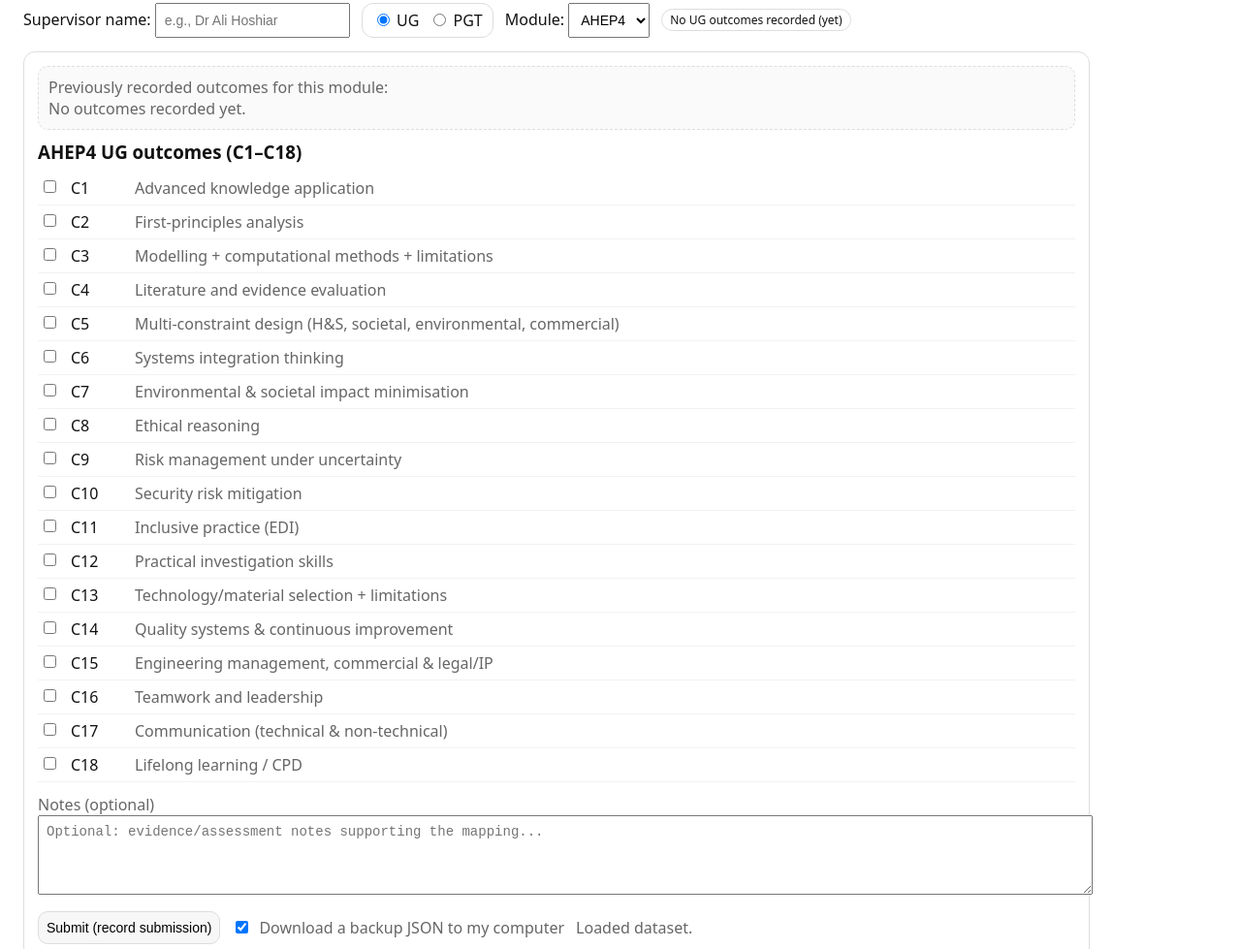
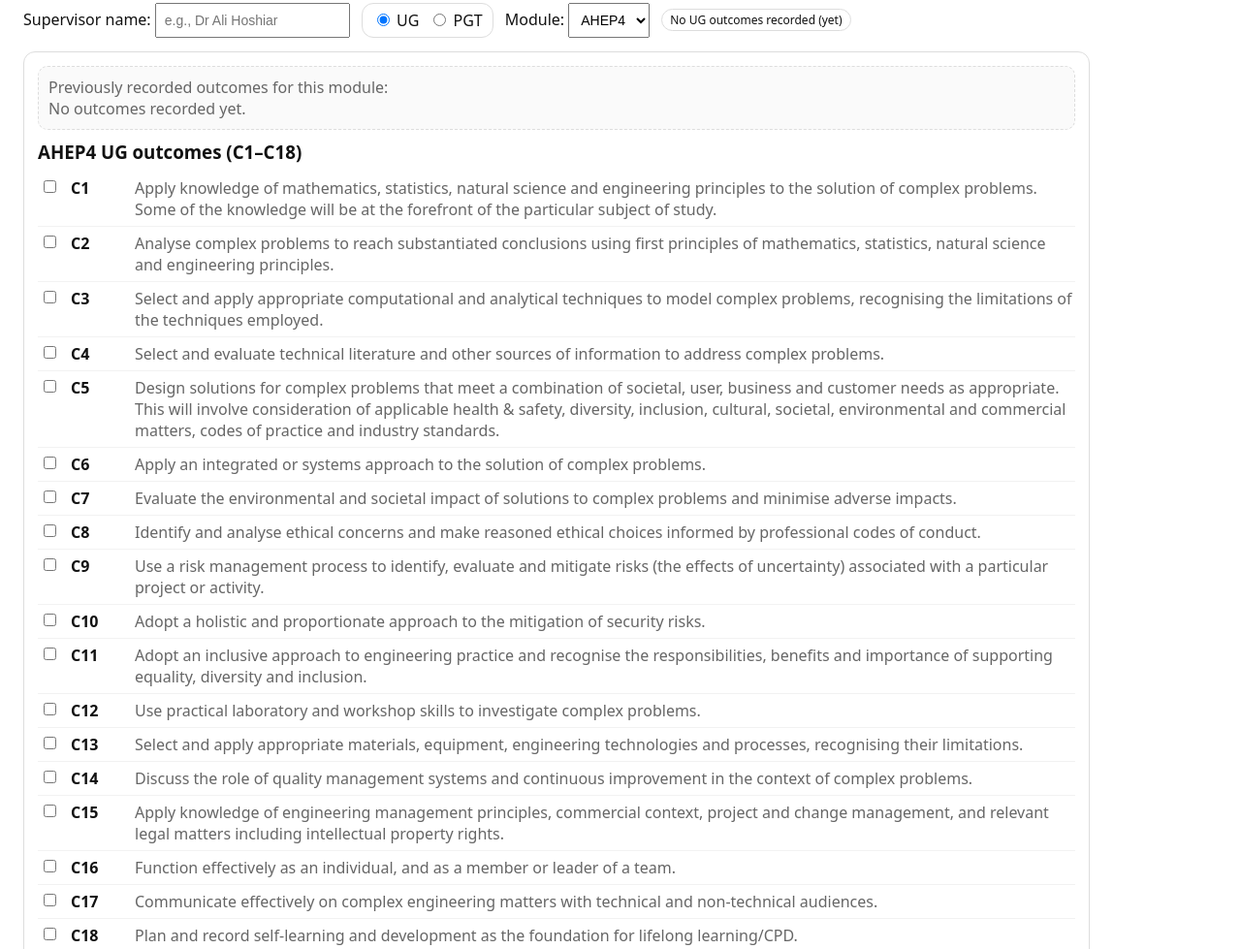
Before and after one commit to akhoshiar/akhoshiar-ahep4-outcomes-editor, a plain HTML site: page index.html in a window 1280 px wide. Shown: the part 303-1282 px from the top of the page at 97% size. Drawn offline with Linux system fonts and the light colour scheme.

Commit message:
Integrate full AHEP text and update checklist display
Added full AHEP text for learning outcomes and updated checklist rendering to display full text.

```diff
--- a/index.html
+++ b/index.html
@@ -68,7 +68,6 @@
     .status-ok{ color:#0a7a28; }
     .status-warn{ color:#8a5a00; }
     .status-err{ color:#b00020; }
-
   </style>
 </head>
 <body>
@@ -149,6 +148,51 @@
   const VIDEO_URL  = ""; // optional: paste your guidance video URL here
 
   // =======================
+  // FULL AHEP TEXT (shown next to each checkbox)
+  // =======================
+  const AHEP_FULL = {
+    // ===== UG (C1–C18) =====
+    C1: "Apply knowledge of mathematics, statistics, natural science and engineering principles to the solution of complex problems. Some of the knowledge will be at the forefront of the particular subject of study.",
+    C2: "Analyse complex problems to reach substantiated conclusions using first principles of mathematics, statistics, natural science and engineering principles.",
+    C3: "Select and apply appropriate computational and analytical techniques to model complex problems, recognising the limitations of the techniques employed.",
+    C4: "Select and evaluate technical literature and other sources of information to address complex problems.",
+    C5: "Design solutions for complex problems that meet a combination of societal, user, business and customer needs as appropriate. This will involve consideration of applicable health & safety, diversity, inclusion, cultural, societal, environmental and commercial matters, codes of practice and industry standards.",
+    C6: "Apply an integrated or systems approach to the solution of complex problems.",
+    C7: "Evaluate the environmental and societal impact of solutions to complex problems and minimise adverse impacts.",
+    C8: "Identify and analyse ethical concerns and make reasoned ethical choices informed by professional codes of conduct.",
+    C9: "Use a risk management process to identify, evaluate and mitigate risks (the effects of uncertainty) associated with a particular project or activity.",
+    C10:"Adopt a holistic and proportionate approach to the mitigation of security risks.",
+    C11:"Adopt an inclusive approach to engineering practice and recognise the responsibilities, benefits and importance of supporting equality, diversity and inclusion.",
+    C12:"Use practical laboratory and workshop skills to investigate complex problems.",
+    C13:"Select and apply appropriate materials, equipment, engineering technologies and processes, recognising their limitations.",
+    C14:"Discuss the role of quality management systems and continuous improvement in the context of complex problems.",
+    C15:"Apply knowledge of engineering management principles, commercial context, project and change management, and relevant legal matters including intellectual property rights.",
+    C16:"Function effectively as an individual, and as a member or leader of a team.",
+    C17:"Communicate effectively on complex engineering matters with technical and non-technical audiences.",
+    C18:"Plan and record self-learning and development as the foundation for lifelong learning/CPD.",
+
+    // ===== PGT (M1–M18) =====
+    M1: "Apply a comprehensive knowledge of mathematics, statistics, natural science and engineering principles to the solution of complex problems. Much of the knowledge will be at the forefront of the particular subject of study and informed by a critical awareness of new developments and the wider context of engineering.",
+    M2: "Formulate and analyse complex problems to reach substantiated conclusions. This will involve evaluating available data using first principles of mathematics, statistics, natural science and engineering principles, and using engineering judgement to work with information that may be uncertain or incomplete, discussing the limitations of the techniques employed.",
+    M3: "Select and apply appropriate computational and analytical techniques to model complex problems, discussing the limitations of the techniques employed.",
+    M4: "Select and critically evaluate technical literature and other sources of information to solve complex problems.",
+    M5: "Design solutions for complex problems that evidence some originality and meet a combination of societal, user, business and customer needs as appropriate. This will involve consideration of applicable health and safety, diversity, inclusion, cultural, societal, environmental and commercial matters, codes of practice and industry standards.",
+    M6: "Apply an integrated or systems approach to the solution of complex problems.",
+    M7: "Evaluate the environmental and societal impact of solutions to complex problems (to include the entire life-cycle of a product or process) and minimise adverse impacts.",
+    M8: "Identify and analyse ethical concerns and make reasoned ethical choices informed by professional codes of conduct.",
+    M9: "Use a risk management process to identify, evaluate and mitigate risks (the effects of uncertainty) associated with a particular project or activity.",
+    M10:"Adopt a holistic and proportionate approach to the mitigation of security risks.",
+    M11:"Adopt an inclusive approach to engineering practice and recognise the responsibilities, benefits and importance of supporting equality, diversity and inclusion.",
+    M12:"Use practical laboratory and workshop skills to investigate complex problems.",
+    M13:"Select and apply appropriate materials, equipment, engineering technologies and processes, recognising their limitations.",
+    M14:"Discuss the role of quality management systems and continuous improvement in the context of complex problems.",
+    M15:"Apply knowledge of engineering management principles, commercial context, project and change management, and relevant legal matters including intellectual property rights.",
+    M16:"Function effectively as an individual, and as a member or leader of a team. Evaluate effectiveness of own and team performance.",
+    M17:"Communicate effectively on complex engineering matters with technical and non-technical audiences, evaluating the effectiveness of the methods used.",
+    M18:"Plan and record self-learning and development as the foundation for lifelong learning/CPD."
+  };
+
+  // =======================
   // App code
   // =======================
   const moduleSelect = document.getElementById('moduleSelect');
@@ -175,64 +219,6 @@
 
   let modules = {};
   let currentCode = null;
-  // =======================
-  // AHEP full text + plain-English labels
-  // =======================
-  const AHEP_INDEX = {
-    // ---- UG (C1–C18) ----
-    C1: { text: "Apply knowledge of mathematics, statistics, natural science and engineering principles to the solution of complex problems. Some of the knowledge will be at the forefront of the particular subject of study.", label: "Advanced knowledge application" },
-    C2: { text: "Analyse complex problems to reach substantiated conclusions using first principles of mathematics, statistics, natural science and engineering principles.", label: "First-principles analysis" },
-    C3: { text: "Select and apply appropriate computational and analytical techniques to model complex problems, recognising the limitations of the techniques employed.", label: "Modelling + computational methods + limitations" },
-    C4: { text: "Select and evaluate technical literature and other sources of information to address complex problems.", label: "Literature and evidence evaluation" },
-    C5: { text: "Design solutions for complex problems that meet a combination of societal, user, business and customer needs as appropriate. This will involve consideration of applicable health & safety, diversity, inclusion, cultural, societal, environmental and commercial matters, codes of practice and industry standards.", label: "Multi-constraint design (H&S, societal, environmental, commercial)" },
-    C6: { text: "Apply an integrated or systems approach to the solution of complex problems.", label: "Systems integration thinking" },
-    C7: { text: "Evaluate the environmental and societal impact of solutions to complex problems and minimise adverse impacts.", label: "Environmental & societal impact minimisation" },
-    C8: { text: "Identify and analyse ethical concerns and make reasoned ethical choices informed by professional codes of conduct.", label: "Ethical reasoning" },
-    C9: { text: "Use a risk management process to identify, evaluate and mitigate risks (the effects of uncertainty) associated with a particular project or activity.", label: "Risk management under uncertainty" },
-    C10:{ text: "Adopt a holistic and proportionate approach to the mitigation of security risks.", label: "Security risk mitigation" },
-    C11:{ text: "Adopt an inclusive approach to engineering practice and recognise the responsibilities, benefits and importance of supporting equality, diversity and inclusion.", label: "Inclusive practice (EDI)" },
-    C12:{ text: "Use practical laboratory and workshop skills to investigate complex problems.", label: "Practical investigation skills" },
-    C13:{ text: "Select and apply appropriate materials, equipment, engineering technologies and processes, recognising their limitations.", label: "Technology/material selection + limitations" },
-    C14:{ text: "Discuss the role of quality management systems and continuous improvement in the context of complex problems.", label: "Quality systems & continuous improvement" },
-    C15:{ text: "Apply knowledge of engineering management principles, commercial context, project and change management, and relevant legal matters including intellectual property rights.", label: "Engineering management, commercial & legal/IP" },
-    C16:{ text: "Function effectively as an individual, and as a member or leader of a team.", label: "Teamwork and leadership" },
-    C17:{ text: "Communicate effectively on complex engineering matters with technical and non-technical audiences.", label: "Communication (technical & non-technical)" },
-    C18:{ text: "Plan and record self-learning and development as the foundation for lifelong learning/CPD.", label: "Lifelong learning / CPD" },
-
-    // ---- PGT (M1–M18) ----
-    M1: { text: "Apply a comprehensive knowledge of mathematics, statistics, natural science and engineering principles to the solution of complex problems. Much of the knowledge will be at the forefront of the particular subject of study and informed by a critical awareness of new developments and the wider context of engineering.", label: "Frontier knowledge + critical awareness" },
-    M2: { text: "Formulate and analyse complex problems to reach substantiated conclusions. This will involve evaluating available data using first principles of mathematics, statistics, natural science and engineering principles, and using engineering judgement to work with information that may be uncertain or incomplete, discussing the limitations of the techniques employed.", label: "Judgement under uncertainty + limitations" },
-    M3: { text: "Select and apply appropriate computational and analytical techniques to model complex problems, discussing the limitations of the techniques employed.", label: "Advanced modelling + limitations (explicit)" },
-    M4: { text: "Select and critically evaluate technical literature and other sources of information to solve complex problems.", label: "Critical literature evaluation" },
-    M5: { text: "Design solutions for complex problems that evidence some originality and meet a combination of societal, user, business and customer needs as appropriate. This will involve consideration of applicable health and safety, diversity, inclusion, cultural, societal, environmental and commercial matters, codes of practice and industry standards.", label: "Original design + multi-constraint needs" },
-    M6: { text: "Apply an integrated or systems approach to the solution of complex problems.", label: "Systems approach" },
-    M7: { text: "Evaluate the environmental and societal impact of solutions to complex problems (to include the entire life-cycle of a product or process) and minimise adverse impacts.", label: "Life-cycle impact (LCA thinking)" },
-    M8: { text: "Identify and analyse ethical concerns and make reasoned ethical choices informed by professional codes of conduct.", label: "Ethical reasoning (deeper)" },
-    M9: { text: "Use a risk management process to identify, evaluate and mitigate risks (the effects of uncertainty) associated with a particular project or activity.", label: "Risk management (formal)" },
-    M10:{ text: "Adopt a holistic and proportionate approach to the mitigation of security risks.", label: "Security risk mitigation (holistic)" },
-    M11:{ text: "Adopt an inclusive approach to engineering practice and recognise the responsibilities, benefits and importance of supporting equality, diversity and inclusion.", label: "Inclusive practice (EDI)" },
-    M12:{ text: "Use practical laboratory and workshop skills to investigate complex problems.", label: "Practical investigation of complexity" },
-    M13:{ text: "Select and apply appropriate materials, equipment, engineering technologies and processes, recognising their limitations.", label: "Technology/material choice + limits" },
-    M14:{ text: "Discuss the role of quality management systems and continuous improvement in the context of complex problems.", label: "Quality systems + continuous improvement" },
-    M15:{ text: "Apply knowledge of engineering management principles, commercial context, project and change management, and relevant legal matters including intellectual property rights.", label: "Management + commercial + legal/IP" },
-    M16:{ text: "Function effectively as an individual, and as a member or leader of a team. Evaluate effectiveness of own and team performance.", label: "Leadership + evaluate performance" },
-    M17:{ text: "Communicate effectively on complex engineering matters with technical and non-technical audiences, evaluating the effectiveness of the methods used.", label: "Communication + evaluate effectiveness" },
-    M18:{ text: "Plan and record self-learning and development as the foundation for lifelong learning/CPD.", label: "Reflective CPD / lifelong learning" },
-  };
-
-  function showAHEP(lo){
-    const box = document.getElementById("loDescription");
-    const title = document.getElementById("loTitle");
-    const text = document.getElementById("loText");
-    const hint = document.getElementById("loHint");
-
-    const entry = AHEP_INDEX[lo];
-    title.textContent = entry ? `${lo} — ${entry.label}` : lo;
-    text.textContent  = entry ? entry.text : "No description found for this outcome.";
-    hint.textContent  = "Tip: Only tick outcomes that are explicitly assessed in this module.";
-
-    box.classList.remove("hidden");
-  }
 
   function buildLOList(prefix, n) {
     const out = [];
@@ -240,31 +226,20 @@
     return out;
   }
 
-    function renderChecklist(container, los, selectedSet) {
+  // ✅ FULL TEXT IS SHOWN HERE
+  function renderChecklist(container, los, selectedSet) {
     container.innerHTML = los.map(lo => {
       const checked = selectedSet.has(lo) ? "checked" : "";
-      const entry = AHEP_INDEX[lo];
-      const short = entry ? entry.label : "Click to view full AHEP text";
+      const full = AHEP_FULL[lo] || "";
       return `
         <div class="lo">
           <input type="checkbox" data-lo="${lo}" ${checked}/>
-          <div><span class="loCode" data-view="${lo}">${lo}</span></div>
-          <div class="muted">${short}</div>
+          <div><b>${lo}</b></div>
+          <div class="muted">${full}</div>
         </div>
       `;
     }).join("");
-
-    // Clicking the LO code shows the full AHEP wording
-    container.querySelectorAll('[data-view]').forEach(el => {
-      el.addEventListener('click', (e) => showAHEP(e.target.getAttribute('data-view')));
-    });
-
-    // Ticking a box also shows the full AHEP wording (helps users understand what they just selected)
-    container.querySelectorAll('input[type="checkbox"][data-lo]').forEach(ch => {
-      ch.addEventListener('change', (e) => showAHEP(e.target.getAttribute('data-lo')));
-    });
   }
-
 
   function level() {
     return document.querySelector('input[name="level"]:checked').value; // "UG" or "PGT"
```
